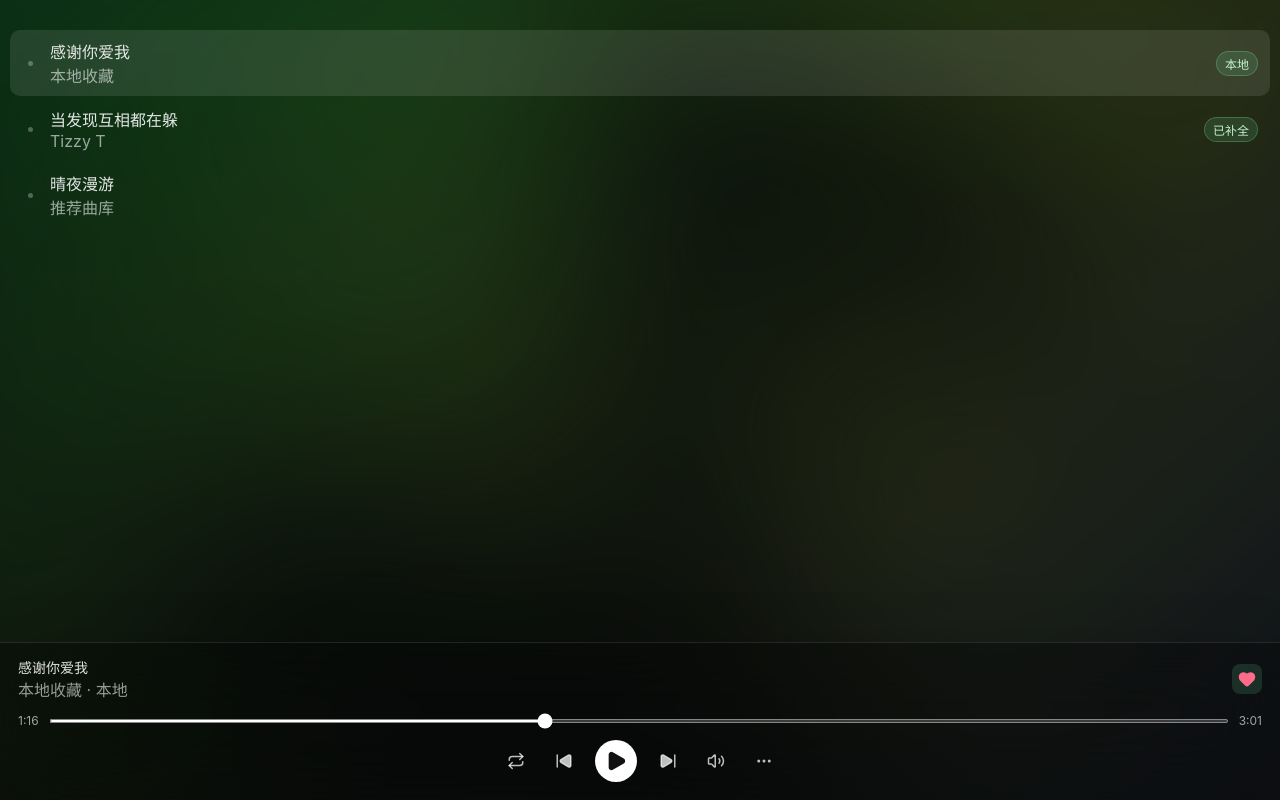
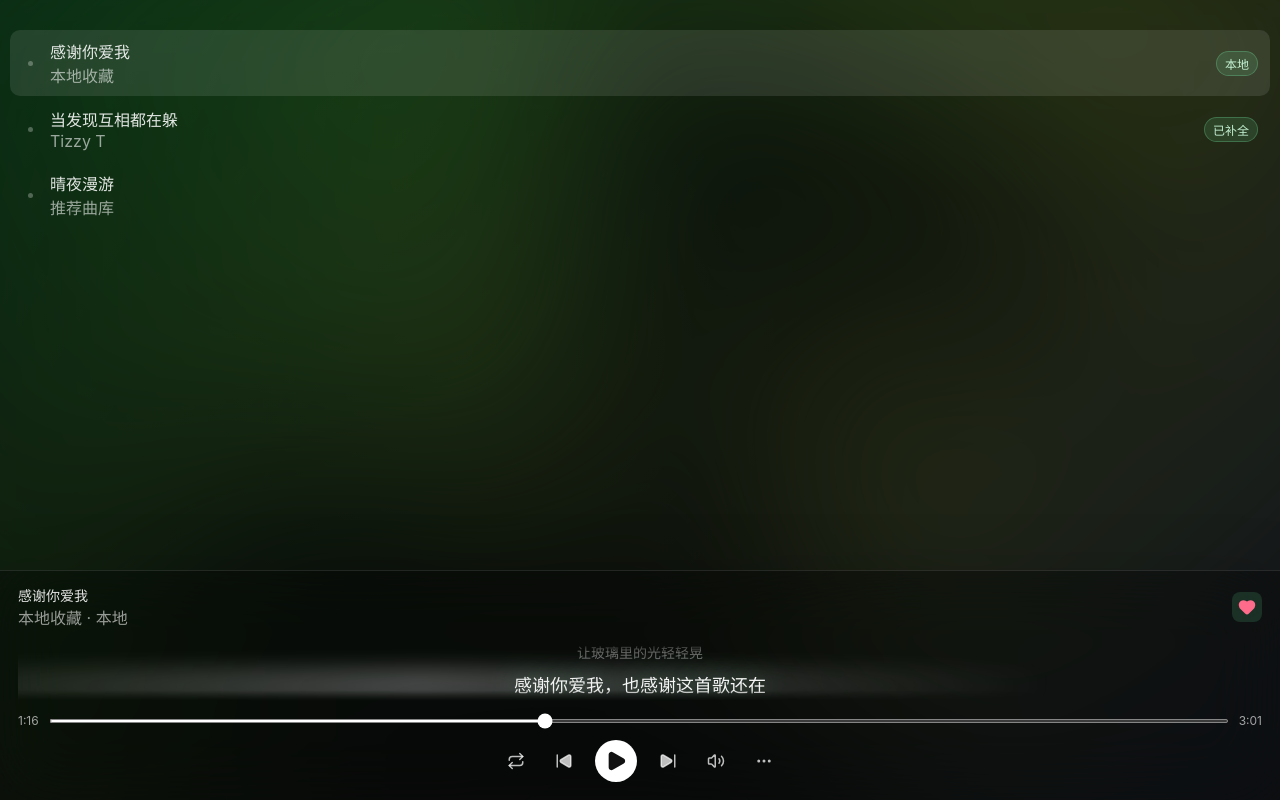
Before and after one commit to taomic2035/TeaMusic, a React (Vite) app: page / in a window 1280 px wide. Built offline with nearby package versions, Linux system fonts and the light colour scheme.

Commit message:
feat: add synchronized lyric stage

```diff
--- a/src/App.tsx
+++ b/src/App.tsx
@@ -16,6 +16,7 @@ import {
   X,
 } from 'lucide-react';
 import { ChangeEvent, CSSProperties, DragEvent, useEffect, useMemo, useRef, useState } from 'react';
+import { LyricStage } from './components/LyricStage';
 import {
   Track,
   createLocalTrackFromFile,
@@ -301,6 +302,7 @@ export function App() {
   const [isSearchOpen, setIsSearchOpen] = useState(false);
   const [isTrackMenuOpen, setIsTrackMenuOpen] = useState(false);
   const [isVolumeOpen, setIsVolumeOpen] = useState(false);
+  const [isLyricsFullscreenOpen, setIsLyricsFullscreenOpen] = useState(false);
   const [downloadingIds, setDownloadingIds] = useState<Set<string>>(() => new Set());
   const [isDragActive, setIsDragActive] = useState(false);
   const [playbackMode, setPlaybackMode] = useState<PlaybackMode>(restorePlaybackMode);
@@ -748,8 +750,9 @@ export function App() {
       }
 
       if (event.key === 'Escape') {
-        if (isTrackMenuOpen || isVolumeOpen || isSearchOpen || isFinderOpen) {
+        if (isLyricsFullscreenOpen || isTrackMenuOpen || isVolumeOpen || isSearchOpen || isFinderOpen) {
           event.preventDefault();
+          setIsLyricsFullscreenOpen(false);
           setIsTrackMenuOpen(false);
           setIsVolumeOpen(false);
           setIsSearchOpen(false);
@@ -940,6 +943,14 @@ export function App() {
           </button>
         </section>
 
+        <LyricStage
+          currentTime={playbackTime.current}
+          duration={playbackTime.duration}
+          lyrics={currentTrack.lyrics ?? []}
+          mode="compact"
+          onOpenFullscreen={() => setIsLyricsFullscreenOpen(true)}
+        />
+
         <div className="progress-area">
           <span>{formatPlaybackTime(playbackTime.current)}</span>
           <input
@@ -1031,6 +1042,21 @@ export function App() {
         />
       </footer>
 
+      {isLyricsFullscreenOpen ? (
+        <div className="lyrics-fullscreen" role="dialog" aria-label="全屏歌词">
+          <button aria-label="关闭全屏歌词" className="lyrics-close" onClick={() => setIsLyricsFullscreenOpen(false)}>
+            <X size={18} />
+          </button>
+          <LyricStage
+            currentTime={playbackTime.current}
+            duration={playbackTime.duration}
+            lyrics={currentTrack.lyrics ?? []}
+            mode="fullscreen"
+            onLineClick={handleSeekChange}
+          />
+        </div>
+      ) : null}
+
       {isFinderOpen ? (
         <div className="finder-overlay" role="dialog" aria-label="在线找歌" onClick={() => setIsFinderOpen(false)}>
           <div className="finder-panel glass-panel" onClick={(event) => event.stopPropagation()}>
--- /dev/null
+++ b/src/components/LyricStage.tsx
@@ -0,0 +1,80 @@
+import { CSSProperties, MouseEvent } from 'react';
+import {
+  getActiveCharacterCount,
+  getActiveLyricIndex,
+  getLyricLineProgress,
+  splitLyricCharacters,
+} from '../domain/lyrics';
+import { LyricLine } from '../domain/music';
+
+interface LyricStageProps {
+  currentTime: number;
+  duration: number;
+  lyrics: LyricLine[];
+  mode: 'compact' | 'fullscreen';
+  onLineClick?: (time: number) => void;
+  onOpenFullscreen?: () => void;
+}
+
+export function LyricStage({
+  currentTime,
+  duration,
+  lyrics,
+  mode,
+  onLineClick,
+  onOpenFullscreen,
+}: LyricStageProps) {
+  const activeIndex = getActiveLyricIndex(lyrics, currentTime);
+  const activeProgress = getLyricLineProgress(lyrics, activeIndex, currentTime, duration);
+  const visibleLyrics =
+    mode === 'compact'
+      ? lyrics.slice(Math.max(activeIndex - 1, 0), Math.min(activeIndex + 3, lyrics.length))
+      : lyrics;
+
+  if (lyrics.length === 0) {
+    return (
+      <button className={`lyric-stage ${mode}`} aria-label="歌词预览" type="button" onClick={onOpenFullscreen}>
+        <span className="lyric-empty">暂无歌词，继续听歌</span>
+      </button>
+    );
+  }
+
+  function handleLineClick(event: MouseEvent<HTMLSpanElement>, line: LyricLine) {
+    if (mode !== 'fullscreen') {
+      return;
+    }
+
+    event.stopPropagation();
+    onLineClick?.(line.at);
+  }
+
+  return (
+    <button
+      className={`lyric-stage ${mode}`}
+      aria-label={mode === 'compact' ? '歌词预览' : '全屏歌词列表'}
+      type="button"
+      onClick={mode === 'compact' ? onOpenFullscreen : undefined}
+    >
+      {visibleLyrics.map((line) => {
+        const originalIndex = lyrics.indexOf(line);
+        const isActive = originalIndex === activeIndex;
+        const activeCharacterCount = isActive ? getActiveCharacterCount(line.text, activeProgress) : 0;
+
+        return (
+          <span
+            className={isActive ? 'lyric-line active' : 'lyric-line'}
+            key={`${line.at}:${line.text}`}
+            style={isActive ? ({ '--lyric-progress': activeProgress } as CSSProperties) : undefined}
+            onClick={(event) => handleLineClick(event, line)}
+          >
+            {splitLyricCharacters(line.text).map((character, index) => (
+              <span className={index < activeCharacterCount ? 'char active' : 'char'} key={`${character}:${index}`}>
+                {character}
+              </span>
+            ))}
+          </span>
+        );
+      })}
+    </button>
+  );
+}
--- a/src/styles/global.css
+++ b/src/styles/global.css
@@ -662,6 +662,103 @@ button.mini-download:hover {
   font-weight: 700;
 }
 
+.lyric-stage {
+  position: relative;
+  z-index: 2;
+  display: grid;
+  gap: 8px;
+  width: 100%;
+  border: 0;
+  background: transparent;
+  color: inherit;
+  text-align: center;
+  cursor: pointer;
+  mask-image: linear-gradient(transparent, #000 18%, #000 82%, transparent);
+}
+
+.lyric-stage.fullscreen {
+  gap: 18px;
+  overflow-y: auto;
+  padding: 54px 26px 120px;
+  text-align: left;
+  mask-image: linear-gradient(transparent, #000 8%, #000 92%, transparent);
+}
+
+.lyric-line {
+  position: relative;
+  display: block;
+  color: rgba(255, 255, 255, 0.38);
+  font-size: 14px;
+  line-height: 1.55;
+  transition: color 0.25s ease, font-size 0.25s ease, transform 0.25s ease;
+}
+
+.lyric-line.active {
+  color: rgba(255, 255, 255, 0.96);
+  font-size: 18px;
+  font-weight: 760;
+  text-shadow: 0 0 28px color-mix(in srgb, var(--theme-accent, #7bffb4) 44%, transparent);
+}
+
+.lyric-line.active::after {
+  position: absolute;
+  inset: -5px -18px;
+  pointer-events: none;
+  content: "";
+  background: linear-gradient(100deg, transparent, rgba(255, 255, 255, 0.32), transparent);
+  filter: blur(10px);
+  opacity: 0.78;
+  transform: translateX(calc((var(--lyric-progress, 0) * 100%) - 50%));
+}
+
+.char.active {
+  color: var(--theme-text-strong, rgba(255, 255, 255, 0.94));
+}
+
+.lyric-empty {
+  color: rgba(255, 255, 255, 0.48);
+  font-size: 14px;
+}
+
+.lyrics-fullscreen {
+  position: fixed;
+  inset: 0;
+  z-index: 70;
+  background:
+    linear-gradient(rgba(4, 6, 8, 0.28), rgba(4, 6, 8, 0.86)),
+    var(--app-cover, #0d0e12);
+  background-position: center;
+  background-size: cover;
+  backdrop-filter: blur(30px) saturate(150%);
+}
+
+.lyrics-close {
+  position: fixed;
+  top: 18px;
+  right: 18px;
+  z-index: 72;
+  display: grid;
+  width: 34px;
+  height: 34px;
+  place-items: center;
+  border: 0;
+  border-radius: 10px;
+  background: rgba(255, 255, 255, 0.12);
+  color: rgba(255, 255, 255, 0.9);
+  cursor: pointer;
+}
+
+@media (prefers-reduced-motion: reduce) {
+  .lyric-line,
+  .lyric-line.active::after {
+    transition: none;
+  }
+
+  .lyric-line.active::after {
+    display: none;
+  }
+}
+
 .up-next {
   display: grid;
   gap: 7px;
```
Also changed, not shown: 1 other file (tests, documents, lock files or other folders).
